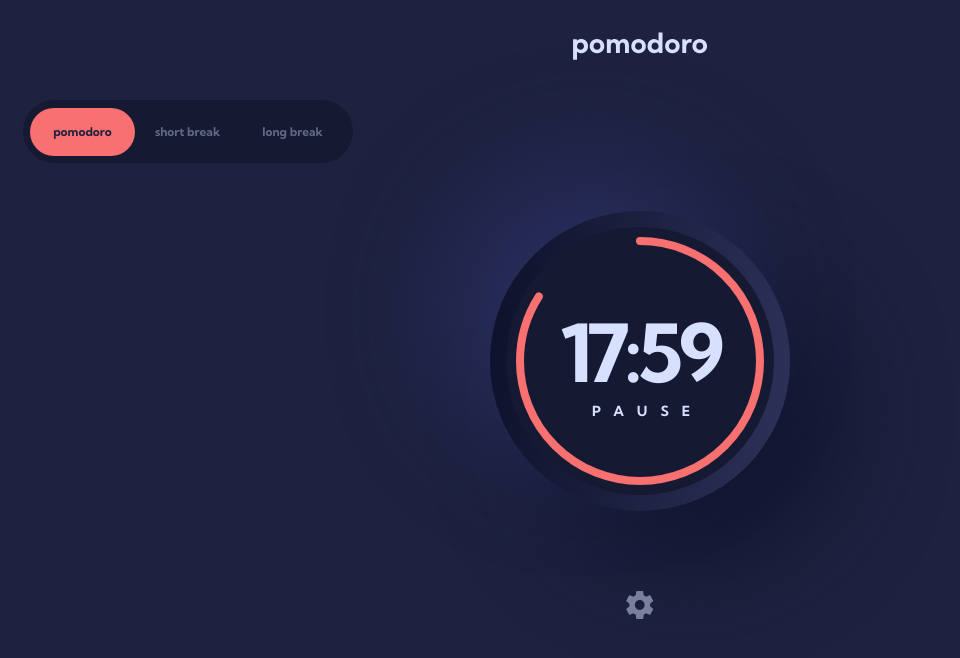
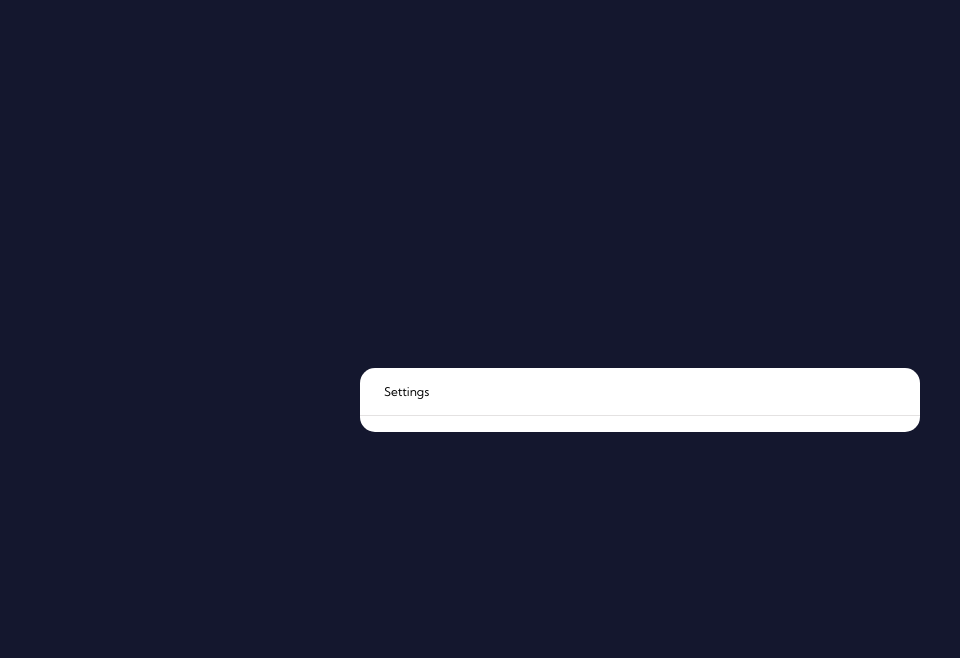
Before and after one commit to g-akca/pomodoro-app, a React (Vite) app: page / in a window 1280 px wide. Both pictures are taken after a click on the button 640 px from the left and 605 px from the top of the page. Shown: the top 658 px of the page, without its empty margins (0-960 px from the left). Built offline with nearby package versions, Linux system fonts and the light colour scheme.

Commit message:
Add part of SettingsModal styles and structure

```diff
--- a/src/components/SettingsModal.jsx
+++ b/src/components/SettingsModal.jsx
@@ -1,7 +1,16 @@
 function SettingsModal() {
   return (
-    <>
-    </>
+    <div className="fixed inset-0 bg-blue-950 z-40 flex items-center justify-center p-6">
+      <div className="bg-white w-full max-w-140 rounded-[15px] flex flex-col gap-4">
+        <div>
+          <h1 className="py-4 px-6 border-b border-grey-200">Settings</h1>
+        </div>
+
+        <div>
+
+        </div>
+      </div>
+    </div>
   )
 }
 
```
